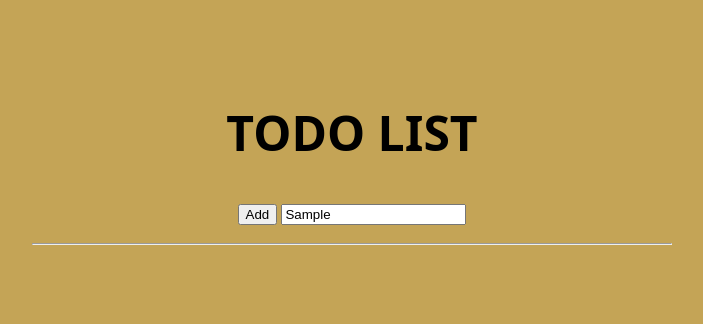
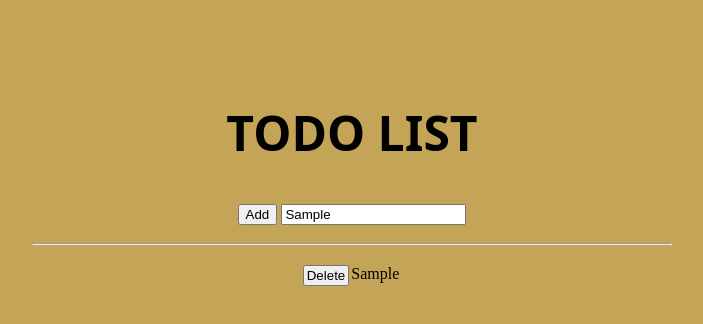
Before and after one commit to Mogwiz/WEEK-8, a plain HTML site: page TODO-LIST/index.html in a window 1280 px wide. Both pictures are taken after typing "Sample" into the empty fields and a click on the button "Add". Shown: the whole page, without its empty margins (288-991 px from the left). Drawn offline with Linux system fonts and the light colour scheme; a web font is replaced by a local one.

Commit message:
TODO - END

```diff
--- a/TODO-LIST/app.js
+++ b/TODO-LIST/app.js
@@ -1,6 +1,7 @@
 const addButton = document.getElementById("addButton");
 const itemAdd = document.getElementById("answer");
 const parent = document.getElementById("delete");
+const divItem = document.createElement("div");
 const deleteButton = document.createElement("button");
 const added = document.createElement("p");
 const message = document.getElementById("addedOrDeleted");
@@ -10,8 +11,29 @@ addButton.addEventListener("click", () =>{
     if (!myList.includes(itemAdd.value)){
         myList.push(itemAdd.value);
         message.innerText = "";
+
+        const divItem = document.createElement("div");
+        divItem.classList.add("item");
+        const deleteButton = document.createElement("button");
+        deleteButton.classList.add("deleteButt");
+        const added = document.createElement("p");
+        added.classList.add("whatAdd");
+
+        deleteButton.innerText = "Delete";
+        added.innerText = itemAdd.value;
+
+    deleteButton.addEventListener("click", function() {
+        const index = myList.indexOf(added.innerText);
+        myList.splice(index, 1);
+        parent.removeChild(this.parentElement);
+        message.innerText = `${added.innerText} deleted`;
+    });
+
+    divItem.appendChild(deleteButton);
+    divItem.appendChild(added);
+    parent.appendChild(divItem);
+
     } else {
-        message.innerText = "This iteam already exists";
+    message.innerText = "This item already exists, please delete";
     }
-    console.log(myList);
-})
+});
--- a/TODO-LIST/styles.css
+++ b/TODO-LIST/styles.css
@@ -23,3 +23,15 @@ h1{
     margin-bottom: 15px;
     font-family: "Noto Sans Symbols", sans-serif;
 }
+
+.item{
+    display: flex;
+    margin-top: 20px;
+    justify-content: center;
+}
+
+.deleteButt, .whatAdd{
+    padding-left: 2px;
+    padding-right: 2px;
+    margin: 0;
+}
```
